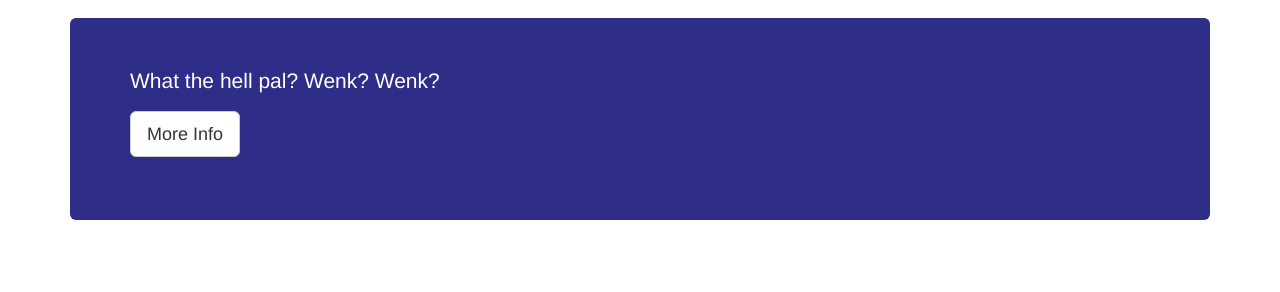
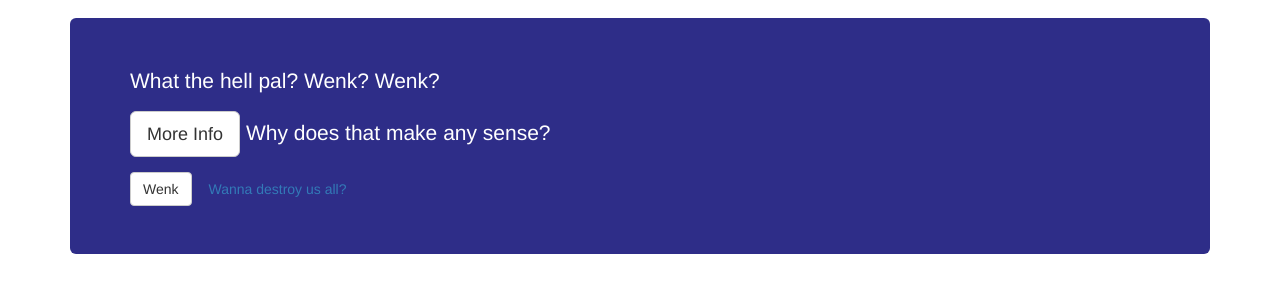
Before and after one commit to MikeJanas/FleaCircus, a plain HTML site: page index.html in a window 1280 px wide. Shown: the part 102-394 px from the top of the page. Drawn offline with nearby package versions, Linux system fonts and the light colour scheme.

Commit message:
Update index.html

```diff
--- a/index.html
+++ b/index.html
@@ -45,9 +45,12 @@
 
             <p>
                 <a href="#" class="btn btn-default btn-lg" role="button">More Info</a>
-
+            Why does that make any sense?
             </p>
 
+            <a href="#" class="btn btn-default btn" role="button">Wenk</a>
+
+            <a href="#" class="btn btn-link btn" role="button">Wanna destroy us all?</a>
 
         </div>
 
```
